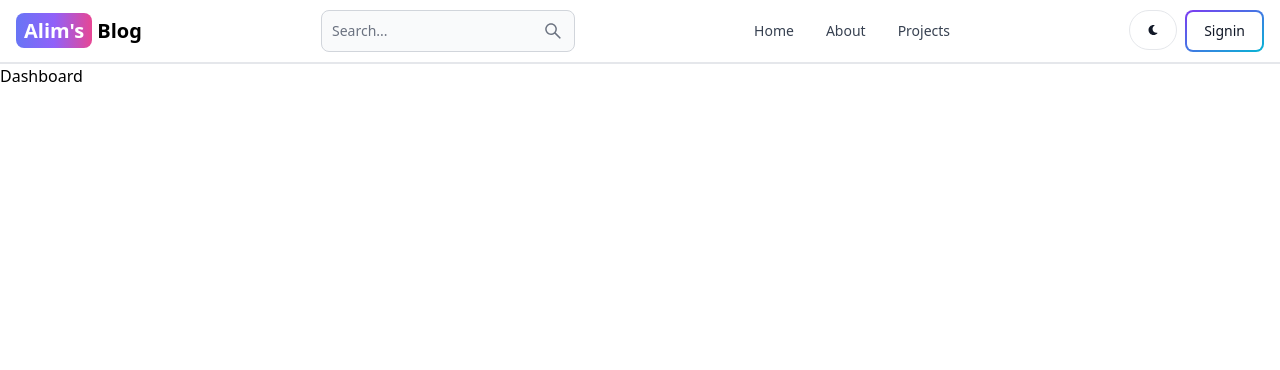
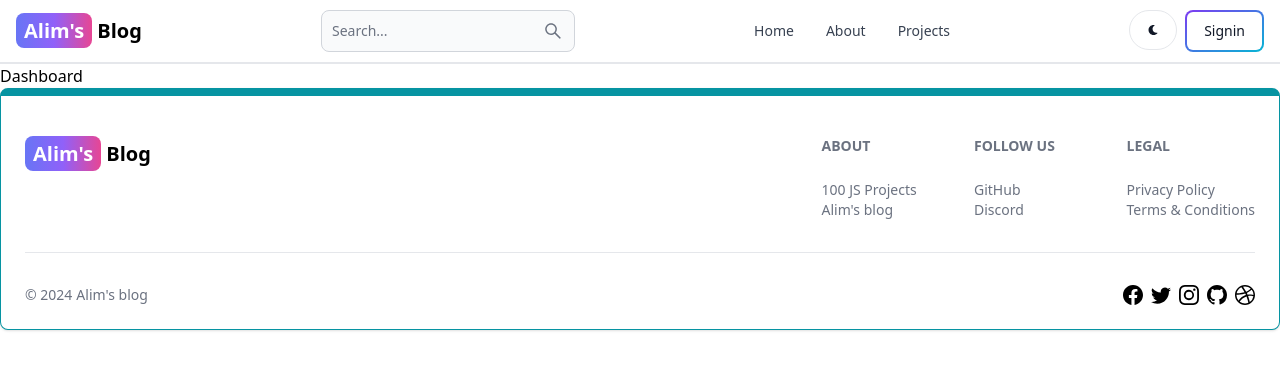
Before and after one commit to alimmondal/mern-blog, a React (Vite) app in the folder client/: page /dashboard in a window 1280 px wide. Shown: the top 370 px of the page. Built offline with nearby package versions, Linux system fonts and the light colour scheme.

Commit message:
footer done

```diff
--- a/client/src/App.jsx
+++ b/client/src/App.jsx
@@ -6,6 +6,7 @@ import Projects from "./pages/Projects";
 import Dashboard from "./pages/Dashboard";
 import Header from "./components/Header";
 import Login from "./pages/Login";
+import Footer from "./components/Footer";
 
 function App() {
   return (
@@ -19,6 +20,7 @@ function App() {
         <Route path="/projects" element={<Projects />} />
         <Route path="/dashboard" element={<Dashboard />} />
       </Routes>
+      <Footer />
     </BrowserRouter>
   );
 }
--- /dev/null
+++ b/client/src/components/Footer.jsx
@@ -0,0 +1,99 @@
+import React from "react";
+import { Footer } from "flowbite-react";
+import { Link } from "react-router-dom";
+import {
+  BsDribbble,
+  BsFacebook,
+  BsGithub,
+  BsInstagram,
+  BsTwitter,
+} from "react-icons/bs";
+
+const FooterCom = () => {
+  return (
+    <Footer container className="border border-t-8 border-teal-500">
+      <div className="w-full max-w-7xl mx-auto">
+        <div className="grid w-full justify-between sm:flex md:grid-cols-1">
+          <div className="mt-5">
+            <Link
+              to="/"
+              className="self-center whitespace-nowrap text-lg sm:text-xl font-semibold dark:to-white"
+            >
+              <span className="px-2 py-1 bg-gradient-to-r from-indigo-500 via-purple-500 to-pink-500 rounded-lg text-white">
+                Alim&apos;s
+              </span>{" "}
+              Blog
+            </Link>
+          </div>
+
+          <div className="grid grid-cols-2 gap-8 mt-4 sm:grid-cols-3 sm:gap-6">
+            <div className="">
+              <Footer.Title title="About" />
+              <Footer.LinkGroup col>
+                <Footer.Link
+                  href="https://linkedin.com/in/alim-mondal"
+                  target="_blank"
+                  rel="noopener noreferrer"
+                >
+                  100 JS Projects
+                </Footer.Link>
+              </Footer.LinkGroup>
+              <Footer.LinkGroup col>
+                <Footer.Link href="" target="_blank" rel="noopener noreferrer">
+                  Alim&apos;s blog
+                </Footer.Link>
+              </Footer.LinkGroup>
+            </div>
+            <div className="">
+              <Footer.Title title="Follow Us" />
+              <Footer.LinkGroup col>
+                <Footer.Link
+                  href="https://linkedin.com/in/alim-mondal"
+                  target="_blank"
+                  rel="noopener noreferrer"
+                >
+                  GitHub
+                </Footer.Link>
+              </Footer.LinkGroup>
+              <Footer.LinkGroup col>
+                <Footer.Link href="#" target="_blank" rel="noopener noreferrer">
+                  Discord
+                </Footer.Link>
+              </Footer.LinkGroup>
+            </div>
+            <div className="">
+              <Footer.Title title="Legal" />
+              <Footer.LinkGroup col>
+                <Footer.Link href="#" target="_blank" rel="noopener noreferrer">
+                  Privacy Policy
+                </Footer.Link>
+              </Footer.LinkGroup>
+              <Footer.LinkGroup col>
+                <Footer.Link href="#" target="_blank" rel="noopener noreferrer">
+                  Terms &amp; Conditions
+                </Footer.Link>
+              </Footer.LinkGroup>
+            </div>
+          </div>
+        </div>
+        <Footer.Divider />
+        <div className="w-full sm:flex sm:items-center sm:justify-between gap-3">
+          <Footer.Copyright
+            href=""
+            by="Alim's blog"
+            year={new Date().getFullYear()}
+          />
+          <div className="flex gap-2">
+            <Footer.Icon href="" icon={BsFacebook} />
+            <Footer.Icon href="" icon={BsTwitter} />
+            <Footer.Icon href="" icon={BsInstagram} />
+            <Footer.Icon href="" icon={BsGithub} />
+            <Footer.Icon href="" icon={BsDribbble} />
+          </div>
+        </div>
+      </div>
+    </Footer>
+  );
+};
+
+export default FooterCom;
```
